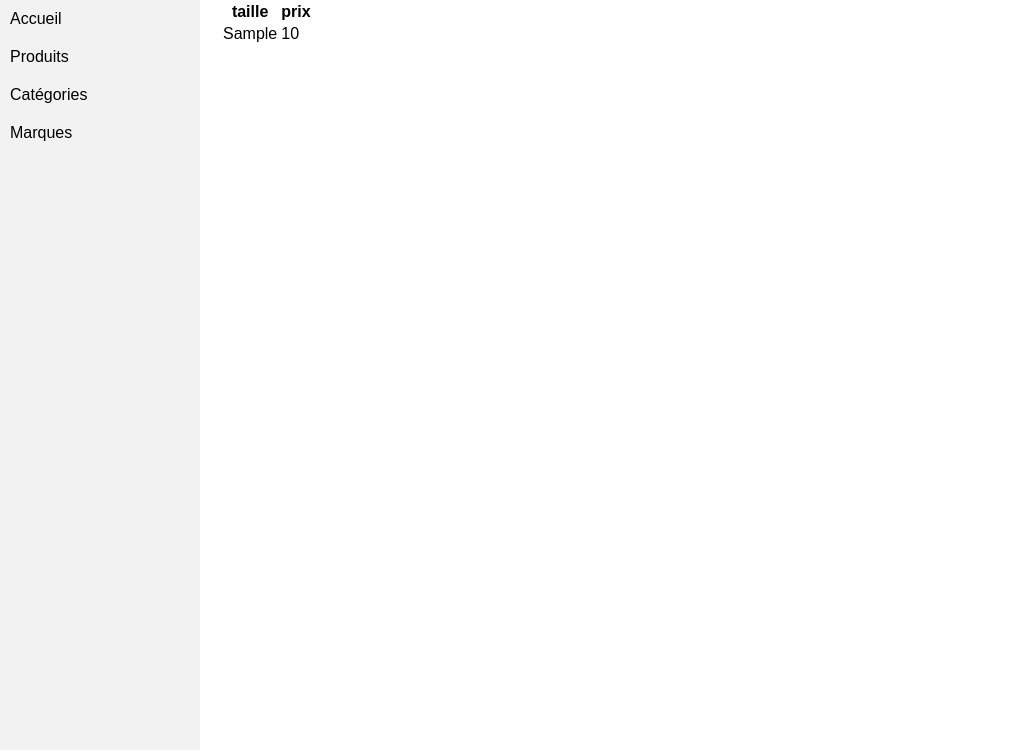
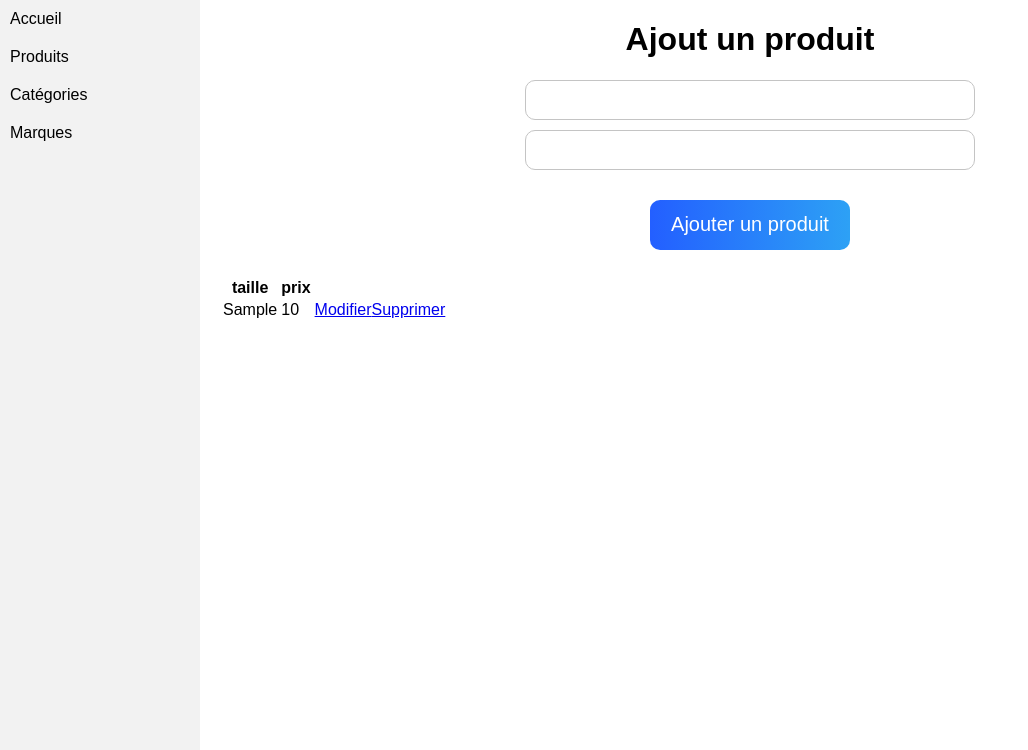
Before and after one commit to FlorianDray/cubeBack, a PHP site: page /products.php in a window 1280 px wide. Shown: the part 50-800 px from the top of the page, without its empty margins (0-1028 px from the left). Run offline with PHP 8.4, Linux system fonts and the light colour scheme; the visitor is signed in with stand-in values (Sample User, id 1); tables that the repository leaves empty or names only in its code hold one stand-in row (values such as "Sample post").

Commit message:
Update products

```diff
--- a/login.php
+++ b/login.php
@@ -22,7 +22,6 @@ if(isset($_SESSION['user_id'])){
 <a href="./register.php">Pas encore de compte ?</a>
 </div>
 
-
 <?php
 if ($_SERVER["REQUEST_METHOD"] === "POST") {
     try{
@@ -34,10 +33,11 @@ if ($_SERVER["REQUEST_METHOD"] === "POST") {
         if (password_verify($_POST['password'], $user["password"])) {
             $_SESSION["user_id"] = $user["id"];
 		    $_SESSION["user_name"] = $user["last_name"];
+            echo "<div class='sucess'>Connexion réussi</div>";
             header("Location: index.php");
 		    exit;
         } else{
-        echo "<script>alert(\"Mail ou mot de passe incorrect\")</script>";
+        echo "<div class='error'>Mail ou mot de passe incorrect</div>";
         }
     } catch (PDOException $e) {
         echo "La requête d'insertion a échoué : " . $e->getMessage();
--- a/products.php
+++ b/products.php
@@ -6,9 +6,16 @@ $conn = $db->connect();
 if(!isset($_SESSION['user_id'])){
     header("Location: login.php");
     exit;
-}
-require './header.php';?>
+}?>
+<link href="style.css" rel="stylesheet" type="text/css"/>
+<?php require './header.php';?>
 <body>
+<form action="" method="post">
+    <h1>Ajout un produit</h1>
+    <input name="size" type="number" min="18" max="50" required>
+    <input name="price" type="number" min="0"  step="0.1" required>
+    <button type="submit">Ajouter un produit</button>
+</form>
 <table>
     <thead>
     <tr>
@@ -26,9 +33,31 @@ foreach($products as $row){
     echo '<tr>';
     echo '<td>' . $row['size'] .'</td>';
     echo '<td>' . $row['price'] .'</td>';
+    echo '<td><a href="./updateProduct.php?id=' . $row['id'] . '">Modifier</a><a href="./deleteProduct.php?id=' . $row['id'] . '" onlick=return confirm(\"Êtes-vous sûr de vouloir supprimer ce produit ?\")>Supprimer</a></td>';
     echo '</tr>';
 }
 ?>
     </tbody>
 </table>
 </body>
+<?php
+if ($_SERVER["REQUEST_METHOD"] === "POST") {
+    try{
+        $query = "INSERT INTO sneakers(size, price, img_path, id_color, id_brand) VALUES(:size, :price, :img_path, :id_color, :id_brand);";
+        $stmt = $conn->prepare($query);
+        $stmt->bindValue(':size', $_POST['size']);
+        $stmt->bindValue(':price', $_POST['price']);
+        $stmt->bindValue(':img_path', 'chemin');
+        $stmt->bindValue(':id_color', 1);
+        $stmt->bindValue(':id_brand', 1);
+        if($stmt->execute()){
+            echo "<div class='sucess'>Produit ajouté avec succès</div>";
+            header('Location: products.php');
+        } else {
+            echo "<div class='error'>Mail ou mot de passe incorrect</div>";
+        }
+    } catch (PDOException $e) {
+        echo "La requête d'insertion a échoué : " . $e->getMessage();
+    }
+}
+?>
```
Also changed, not shown: deleteProduct.php (added), updateProduct.php (added).
